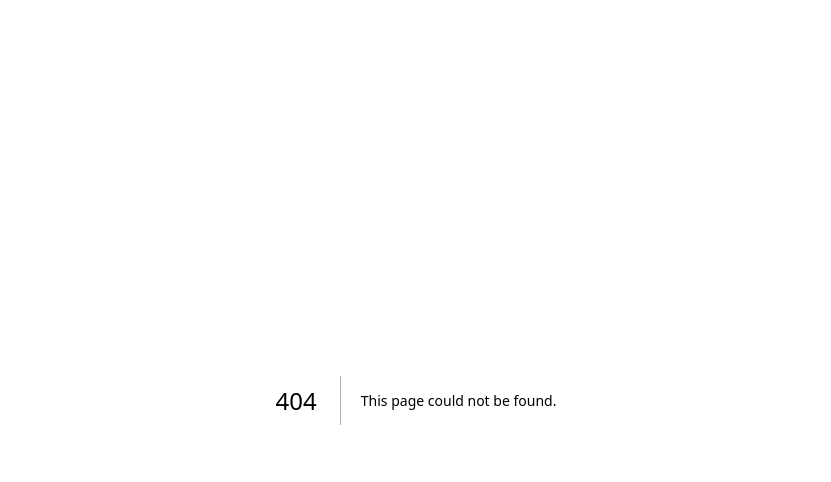
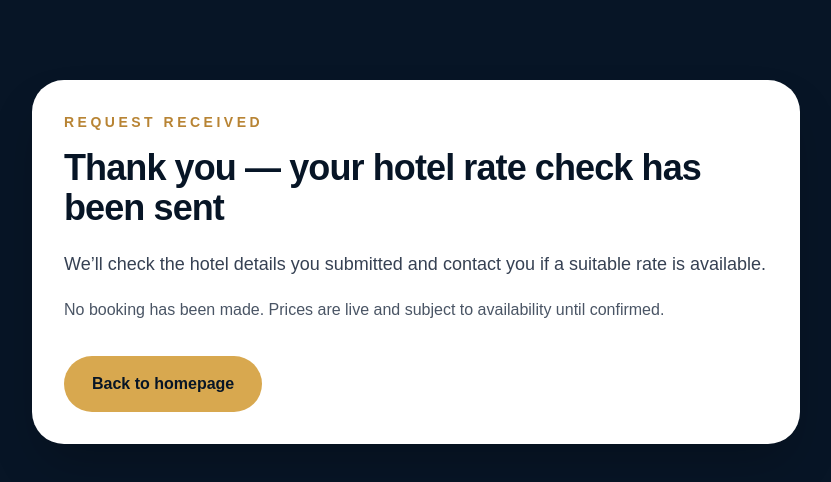
Before and after one commit to 786infinite/hotel-rate-check, a Next.js app: page /thank-you in a window 1280 px wide. Before the commit this address had no page. Shown: the top 482 px of the page, without its empty margins (224-1055 px from the left). Built offline with nearby package versions, Linux system fonts and the light colour scheme.

Commit message:
Fix secure rate check form route

```diff
--- /dev/null
+++ b/app/api/rate-check/route.ts
@@ -0,0 +1,37 @@
+import { NextResponse } from "next/server";
+
+const FORMSPARK_ENDPOINT = "https://submit-form.com/ERoDYQUub";
+
+export async function POST(request: Request) {
+  const formData = await request.formData();
+
+  const payload = {
+    form_name: "Hotel Rate Check Enquiry",
+    full_name: formData.get("full_name"),
+    email: formData.get("email"),
+    phone: formData.get("phone"),
+    hotel_name: formData.get("hotel_name"),
+    destination: formData.get("destination"),
+    check_in: formData.get("check_in"),
+    check_out: formData.get("check_out"),
+    adults: formData.get("adults"),
+    children: formData.get("children"),
+    price_found: formData.get("price_found"),
+    notes: formData.get("notes"),
+  };
+
+  const response = await fetch(FORMSPARK_ENDPOINT, {
+    method: "POST",
+    headers: {
+      "Content-Type": "application/json",
+      Accept: "application/json",
+    },
+    body: JSON.stringify(payload),
+  });
+
+  if (!response.ok) {
+    return NextResponse.redirect(new URL("/?form=error", request.url), 303);
+  }
+
+  return NextResponse.redirect(new URL("/thank-you", request.url), 303);
+}
--- a/app/page.tsx
+++ b/app/page.tsx
@@ -1,6 +1,3 @@
-import EmailActions from "./components/EmailActions";
-const FORMSPARK_ENDPOINT = "https://submit-form.com/ERoDYQUub";
-
 function Logo() {
   return (
     <div className="flex items-center gap-3">
@@ -308,7 +305,7 @@ export default function Home() {
           </div>
 
           <form
-            action={FORMSPARK_ENDPOINT}
+            action="/api/rate-check"
             method="POST"
             className="rounded-3xl bg-[#f7f2e9] p-6 shadow-xl"
           >
@@ -317,12 +314,6 @@ export default function Home() {
                 type="hidden"
                 name="form_name"
                 value="Hotel Rate Check Enquiry"
-              />
-
-              <input
-                type="hidden"
-                name="_redirect"
-                value="https://www.hotelratecheck.com/thank-you"
               />
 
               <input
@@ -529,7 +520,15 @@ export default function Home() {
         <div className="mx-auto flex max-w-7xl flex-col gap-4 text-sm text-gray-600 md:flex-row md:items-center md:justify-between">
           <p>© 2026 Hotel Rate Check. All rights reserved.</p>
 
-                    <EmailActions />
+          <div className="flex flex-col gap-2 md:items-end">
+            <a
+              href="mailto:quotes@hotelratecheck.com?subject=Hotel%20Rate%20Check%20enquiry"
+              className="font-semibold text-[#071526] hover:text-[#b88434]"
+            >
+              quotes@hotelratecheck.com
+            </a>
+            <p>Hotel rate checking service.</p>
+          </div>
         </div>
       </footer>
     </main>
--- /dev/null
+++ b/app/thank-you/page.tsx
@@ -0,0 +1,32 @@
+export default function ThankYouPage() {
+  return (
+    <main className="min-h-screen bg-[#071526] px-6 py-20 text-white">
+      <div className="mx-auto max-w-3xl rounded-[2rem] bg-white p-8 text-[#071526] shadow-2xl">
+        <p className="text-sm font-black uppercase tracking-[0.25em] text-[#b88434]">
+          Request received
+        </p>
+
+        <h1 className="mt-4 text-4xl font-black tracking-tight">
+          Thank you — your hotel rate check has been sent
+        </h1>
+
+        <p className="mt-5 text-lg leading-8 text-gray-700">
+          We’ll check the hotel details you submitted and contact you if a
+          suitable rate is available.
+        </p>
+
+        <p className="mt-4 text-base leading-7 text-gray-600">
+          No booking has been made. Prices are live and subject to availability
+          until confirmed.
+        </p>
+
+        <a
+          href="/"
+          className="mt-8 inline-flex rounded-full bg-[#d8a84f] px-7 py-4 font-black text-[#071526] hover:bg-[#f0c76b]"
+        >
+          Back to homepage
+        </a>
+      </div>
+    </main>
+  );
+}
```
